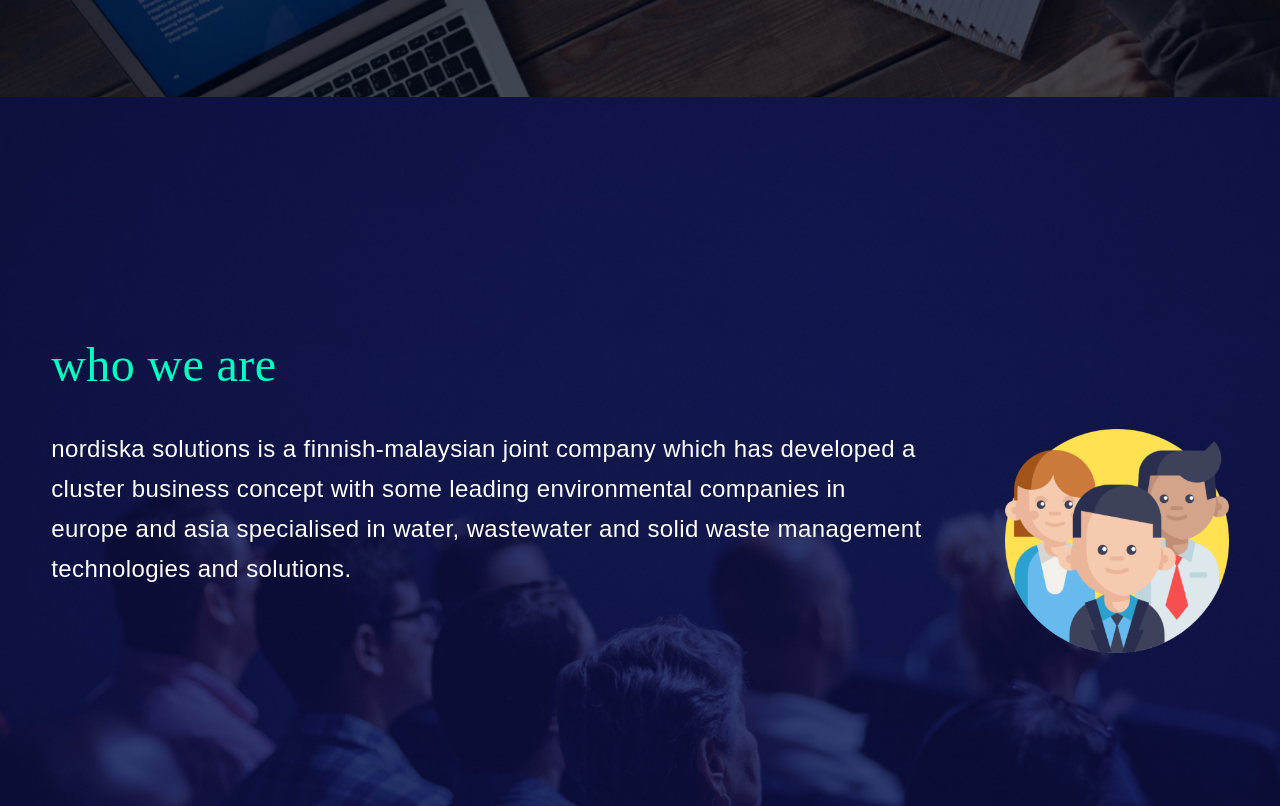
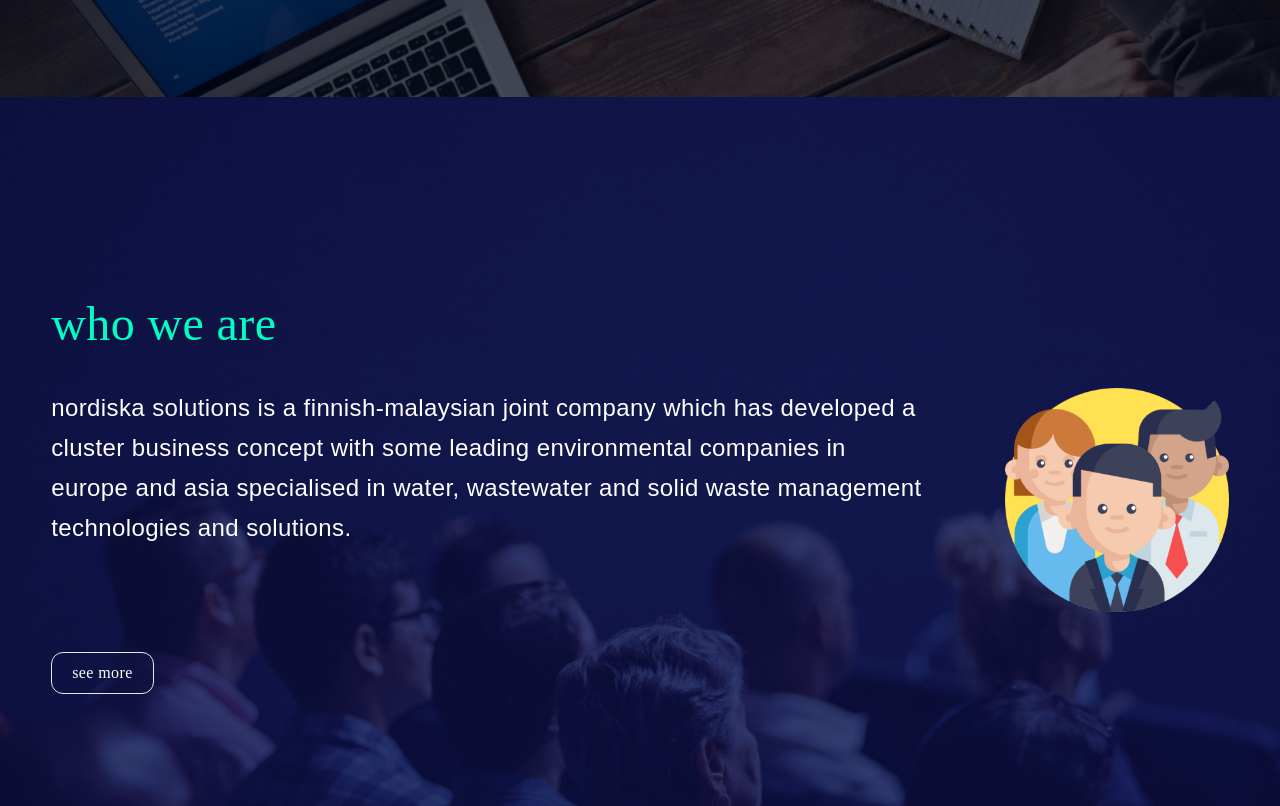
Before and after one commit to samithw/nordiska-vite-react-ts-v2, a React (Vite) app: page / in a window 1280 px wide. Shown: the part 1675-2481 px from the top of the page. Built offline with nearby package versions, Linux system fonts and the light colour scheme; a web font is replaced by a local one.

Commit message:
restore see more link

```diff
--- a/src/components/ContentSection.tsx
+++ b/src/components/ContentSection.tsx
@@ -23,8 +23,8 @@ const ContentSection = (props : Props) => {
         <>
         <div id = {props.uniqueId} className="content-wrapper" style = { props.children.contentBgCSS } >
             <div className="container md:min-h-screen text-white font-zenMaru flex flex-col justify-center">
-                <h3 className="font-zen text-4xl lg:text-5xl text-nsgreen mb-10">{props.children.contentTitle}</h3>
-                <div className="flex flex-col-reverse md:flex-row gap-10 md:gap-20">
+                <h3 className="font-zen text-4xl lg:text-5xl text-nsgreen">{props.children.contentTitle}</h3>
+                <div className="flex flex-col-reverse md:flex-row gap-10 md:gap-20 my-10">
                     <div className=" text-xl md:text-2xl md:leading-10">
                         {props.children.contentBody}
                     </div>
@@ -39,7 +39,7 @@ const ContentSection = (props : Props) => {
                     </div>
                 </div>
 
-
+                {props.children.contentLink}
 
             </div>
         </div>
```
